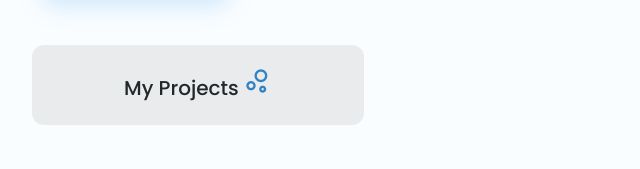
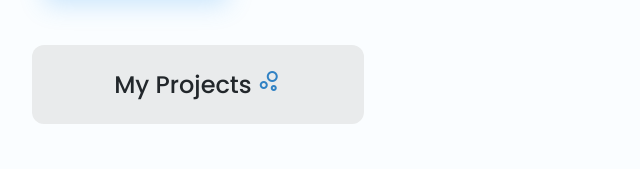
Before and after one commit to daniel-teddy/teddy-webdev.github.io, a plain HTML site: page index.html in a window 1280 px wide. Shown: the part 559-728 px from the top of the page, 442-1082 px from the left. Drawn offline with nearby package versions, Linux system fonts and the light colour scheme.

Commit message:
Update style.css

```diff
--- a/style.css
+++ b/style.css
@@ -92,11 +92,11 @@ img {
   color: var(--first-color);
 }
 .xxl-btn a{
-  font-size: 1.25rem;
+  font-size: 1.5rem;
   color: var(--title-color);
 }
 .xxl-btn a i{
-  font-size: 1.75rem;
+  font-size: 1.5rem;
   color: hsl(207deg 60% 48%);
 }
 /*========== Variables Dark theme ==========*/
```
